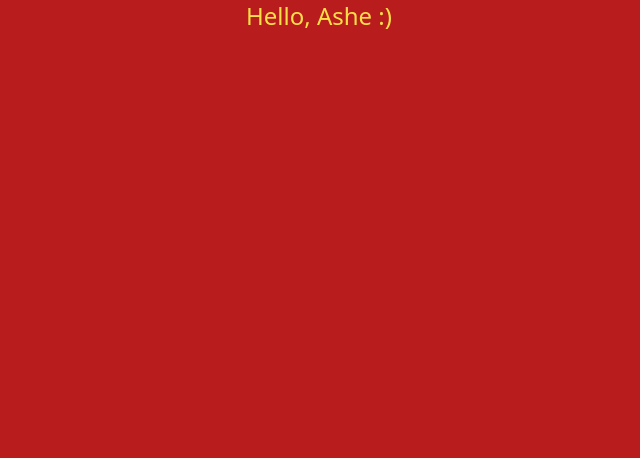
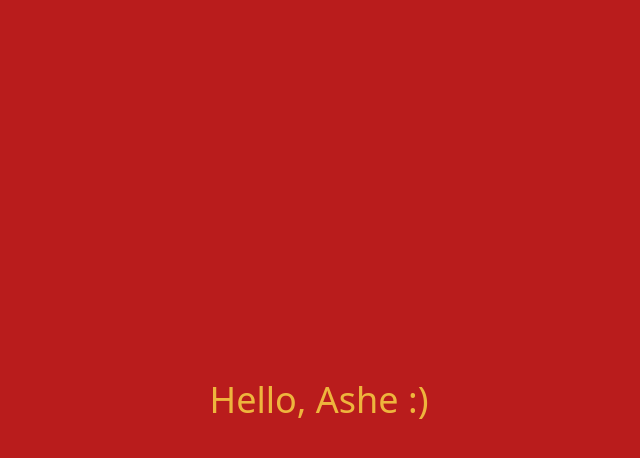
Before and after one commit to Jtcruthers/jtcruthers.github.io, a Nuxt app: page / in a window 1280 px wide. Shown: the top 458 px of the page, without its empty margins (321-961 px from the left). Built offline with nearby package versions, Linux system fonts and the light colour scheme.

Commit message:
Added transition

```diff
--- a/pages/index.vue
+++ b/pages/index.vue
@@ -17,6 +17,28 @@ setInterval(() => {
 <template>
   <div class="w-full h-full">
     <!-- Add transition to text change -->
-      <h1 :key="counter" class="w-full h-full flex align-middle justify-center text-2xl m-auto text-center">{{ `Hello, ${name} :)` }}</h1>
+    <Transition name="fade" mode="out-in">
+      <h1 :key="counter" class="w-full h-full flex align-middle justify-center text-4xl m-auto text-center">{{ `Hello, ${name} :)` }}</h1>
+    </Transition>
   </div>
 </template>
+
+<style scoped>
+.fade-enter-active {
+  transition: opacity 250ms cubic-bezier(0.55, 0.085, 0.68, 0.53);
+}
+
+.fade-leave-active {
+  transition: opacity 250ms cubic-bezier(0.25, 0.46, 0.45, 0.94);
+}
+
+.fade-enter-from,
+.fade-leave-to {
+  opacity: 0;
+}
+
+h1 {
+  height: 100vh;
+  line-height: 100vh;
+}
+</style>
```
